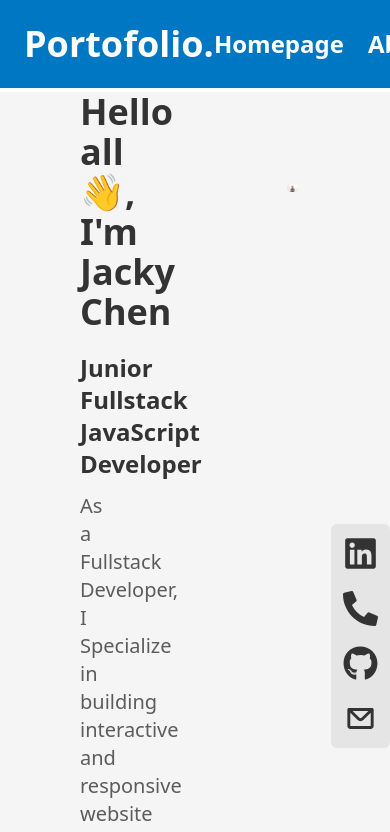
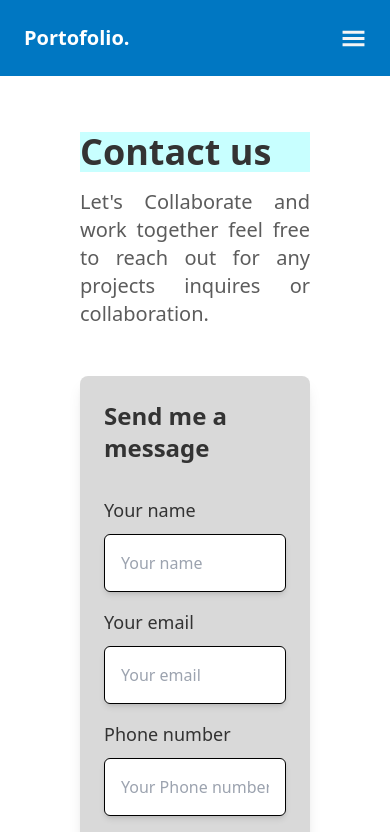
Before and after one commit to chenjacky32/MyPortofolio-Website, a React (Vite) app: page /contact in a window 390 px wide. Before the commit this address led to /Homepage. Shown: the top 832 px of the page. Built offline with nearby package versions, Linux system fonts and the light colour scheme.

Commit message:
feat: add responsive Navbar

```diff
--- a/src/App.jsx
+++ b/src/App.jsx
@@ -1,4 +1,4 @@
-import { RouterProvider, createBrowserRouter } from "react-router-dom";
+import { RouterProvider, createBrowserRouter, Navigate } from "react-router-dom";
 import RootPage from "./pages/RootPage";
 import Errorpage from "./pages/Errorpage";
 import Homepage from "./pages/HomePage";
@@ -14,6 +14,10 @@ export default function App() {
       element: <RootPage />,
       errorElement: <Errorpage />,
       children: [
+        {
+          index: true,
+          element: <Navigate to="/homepage" replace />,
+        },
         {
           path: "homepage",
           element: <Homepage />,
--- a/src/component/InputMessage.jsx
+++ b/src/component/InputMessage.jsx
@@ -3,7 +3,7 @@ export default function InputMessage(props) {
   const { name, id, placeholder, type } = props;
   return (
     <div>
-      <label htmlFor="" className="text-base font-medium text-gray-900">
+      <label htmlFor="" className="text-lg font-medium text-text100">
         {name}
       </label>
       <div className="mt-2.5 relative">
@@ -12,7 +12,7 @@ export default function InputMessage(props) {
           name={name}
           id={id}
           placeholder={placeholder}
-          className="block w-full px-4 py-4 text-black placeholder-gray-500 transition-all duration-200 border border-gray-200 rounded-md bg-gray-50 focus:outline-none focus:border-blue-600 focus:bg-white caret-blue-600"
+          className="block w-full px-4 py-4 text-black placeholder-gray-500 transition-all duration-200 border border-gray-200 rounded-md shadow-md bg-gray-50 focus:outline-none focus:border-blue-600 focus:bg-white caret-blue-600"
         />
       </div>
     </div>
--- a/src/component/ItemProjectGrid.jsx
+++ b/src/component/ItemProjectGrid.jsx
@@ -5,7 +5,7 @@ import { GrView } from "react-icons/gr";
 export default function ItemProjectGrid(props) {
   const { name, description, date, techStack, repository, liveDemo } = props;
   return (
-    <div className="max-w-md p-3 border-gray-200 rounded-lg shadow bg-sky-300">
+    <div className="max-w-md p-3 border-gray-200 rounded-lg shadow-lg bg-bg300/75">
       <img className="rounded-lg h-[300px] w-full object-cover" src="/src/assets/mikhail-fesenko-p6YWrjhmjhM-unsplash.jpg" alt="" />
       <div className="p-5 text-justify ">
         <div className="flex flex-row-reverse items-baseline justify-between">
@@ -22,7 +22,7 @@ export default function ItemProjectGrid(props) {
         </ul>
         <div className="flex gap-4 py-3 mt-8 font-bold">
           <div>
-            <a href={liveDemo} className="flex gap-3 p-3 m-auto rounded-full bg-text100 text-bg200 hover:bg-text200">
+            <a href={liveDemo} className="flex gap-3 p-3 m-auto text-sm rounded-full bg-text100 text-bg200 hover:bg-text200">
               Live Demo
               <span>
                 <GrView size="20" />
@@ -30,7 +30,7 @@ export default function ItemProjectGrid(props) {
             </a>
           </div>
           <div>
-            <a href={repository} className="flex gap-3 p-3 m-auto rounded-full bg-accent200 text-bg200 hover:bg-primary100">
+            <a href={repository} className="flex justify-center gap-3 p-3 m-auto text-sm rounded-full bg-accent200 text-bg200 hover:bg-primary100">
               Repository
               <span>
                 {" "}
--- a/src/component/Navbar.jsx
+++ b/src/component/Navbar.jsx
@@ -1,5 +1,8 @@
 import { Link } from "react-router-dom";
 import { FaSun } from "react-icons/fa6";
+import { GiHamburgerMenu } from "react-icons/gi";
+import { ImCross } from "react-icons/im";
+import { useState } from "react";
 const ItemNavbar = [
   {
     name: "Homepage",
@@ -28,17 +31,35 @@ const ItemNavbar = [
 ];
 
 export default function Navbar() {
+  const [isOpen, setIsOpen] = useState(false);
   return (
-    <div className="fixed top-0 left-0 right-0 z-10 p-6 mb-2 bg-primary100 container-xl">
-      <div className="container flex justify-between text-bg200">
-        <h1 className="text-4xl font-bold text-bg100">Portofolio.</h1>
-        <ul className="flex items-center gap-6 ">
+    <div className="fixed top-0 left-0 right-0 z-10 p-6 mb-2 bg-primary100 ">
+      <div className="container flex flex-row justify-between container-xl text-bg200 max-sm:container-sm">
+        <h1 className="font-bold sm:text-2xl md:text-3xl lg:text-4xl max-sm:text-xl text-bg100">Portofolio.</h1>
+        <ul className="items-center w-auto gap-6 lg:flex sm:hidden max-sm:hidden">
           {ItemNavbar.map((item, index) => (
             <li key={index} className="font-sans text-2xl font-semibold text-bg100 hover:text-bg100/60">
               <Link to={item.link}>{item.name}</Link>
             </li>
           ))}
         </ul>
+
+        <button className="lg:hidden" onClick={() => setIsOpen(!isOpen)}>
+          {isOpen ? <ImCross size={20} /> : <GiHamburgerMenu size={25} />}
+        </button>
+      </div>
+      <div className="container lg:hidden max-sm:container-sm">
+        {isOpen && (
+          <ul className="flex flex-col gap-2 py-3 font-semibold text-bg100 ">
+            {ItemNavbar.map((item, index) => (
+              <li key={index} className="hover:text-bg100/60 ">
+                <Link to={item.link} className="sm:text-base max-sm:text-sm">
+                  {item.name}
+                </Link>
+              </li>
+            ))}
+          </ul>
+        )}
       </div>
     </div>
   );
--- a/src/pages/ContactPage.jsx
+++ b/src/pages/ContactPage.jsx
@@ -4,17 +4,15 @@ import { contactInfo, followMeOn } from "../utils/utils";
 
 export default function ContactPage() {
   return (
-    <section className="py-20 container-xl ">
-      <div className="container px-10 py-24 mx-auto my-3 bg-emerald-400 sm:px-6 lg:px-8 ">
-        <div className="max-w-6xl mx-auto mt-12 lg:mt-20">
-          <h2 className="text-3xl font-bold leading-tight text-black-300 sm:text-4xl lg:text-5xl">Contact us</h2>
-          <p className="max-w-xl mt-4 text-2xl leading-relaxed text-black-500">Let's Collaborate and work together feel free to reach out for any projects inquires or collaboration</p>
-        </div>
-        <div className="max-w-6xl mx-auto mt-12 overflow-hidden bg-white rounded-md shadow-md lg:mt-20">
+    <section className="py-20 container-xl bg-bg100">
+      <div className="container flex flex-col px-20 py-10 my-3 ">
+        <h1 className="text-4xl font-bold text-start text-text100 bg-primary300">Contact us</h1>
+        <p className="mt-4 text-xl font-medium text-justify text-text200">Let's Collaborate and work together feel free to reach out for any projects inquires or collaboration.</p>
+        <div className="mt-12 overflow-hidden rounded-lg shadow-lg bg-bg300/75 ">
           <div className="grid items-stretch grid-cols-1 lg:grid-cols-5">
             <div className="lg:col-span-3">
               <div className="p-6 sm:p-10">
-                <h3 className="text-2xl font-semibold text-black">Send me a message</h3>
+                <h3 className="text-2xl font-semibold text-text100">Send me a message</h3>
                 <form action="#" className="mt-8">
                   <div className="grid grid-cols-1 sm:grid-cols-2 gap-x-5 gap-y-4">
                     <InputMessage name="Your name" id="" placeholder="Your name" type="text" />
@@ -22,7 +20,7 @@ export default function ContactPage() {
                     <InputMessage name="Phone number" id="" placeholder="Your Phone number" type="text" />
                     <InputMessage name="Company name" id="" placeholder="Company name" type="text" />
                     <div className="sm:col-span-2">
-                      <label htmlFor="" className="text-base font-medium text-gray-900">
+                      <label htmlFor="" className="text-lg font-medium text-text100">
                         Message
                       </label>
                       <div className="mt-2.5 relative">
@@ -30,7 +28,7 @@ export default function ContactPage() {
                           name=""
                           id=""
                           placeholder=""
-                          className="block w-full px-4 py-4 text-black placeholder-gray-500 transition-all duration-200 border border-gray-200 rounded-md resize-y bg-gray-50 focus:outline-none focus:border-blue-600 focus:bg-white caret-blue-600"
+                          className="block w-full px-4 py-4 text-black placeholder-gray-500 transition-all duration-200 border border-gray-200 rounded-md shadow-md resize-y bg-gray-50 focus:outline-none focus:border-blue-600 focus:bg-white caret-blue-600"
                           rows="4"
                         ></textarea>
                       </div>
@@ -38,7 +36,7 @@ export default function ContactPage() {
                     <div className="sm:col-span-2">
                       <button
                         type="submit"
-                        className="inline-flex items-center justify-center w-full px-4 py-4 mt-2 text-base font-semibold text-white transition-all duration-200 bg-blue-600 border border-transparent rounded-md focus:outline-none hover:bg-blue-700 focus:bg-blue-700"
+                        className="inline-flex items-center justify-center w-full px-4 py-4 mt-2 text-lg font-bold transition-all duration-200 border-2 border-solid rounded-md text-bg100 bg-accent200 focus:outline-none hover:bg-accent100 focus:bg-accent100"
                       >
                         Send
                       </button>
@@ -52,12 +50,12 @@ export default function ContactPage() {
               <div className="h-full p-6 sm:p-10">
                 <div className="flex flex-col justify-between h-full">
                   <div>
-                    <h4 className="text-2xl font-semibold text-black">Contact info</h4>
+                    <h4 className="text-2xl font-semibold text-text100">Contact info</h4>
                     <div className="mt-8 space-y-7">
                       {contactInfo.map((item, index) => (
                         <div key={index} className="flex items-start">
                           {item.icon}
-                          <span className="block ml-3 text-gray-900 text-md">{item.title}</span>
+                          <span className="block ml-3 text-lg text-text100">{item.title}</span>
                         </div>
                       ))}
                     </div>
@@ -66,13 +64,13 @@ export default function ContactPage() {
                   <div className="mt-8 lg:mt-auto">
                     <hr className="border-gray-200" />
                     <div className="flex items-center justify-between mt-7">
-                      <p className="text-lg font-semibold text-black">Follow me on</p>
+                      <p className="text-lg font-semibold text-text100">Follow me on</p>
                       <ul className="flex items-center justify-end space-x-3 ">
                         {followMeOn.map((item) => (
                           <li key={item.id}>
                             <a
                               href={item.link}
-                              className="flex items-center justify-center text-gray-800 transition-all duration-200 bg-transparent border border-gray-300 rounded-full h-7 w-7 focus:bg-blue-600 hover:text-white focus:text-white hover:bg-blue-600 hover:border-blue-600 focus:border-blue-600"
+                              className="flex items-center justify-center w-10 h-10 transition-all duration-200 bg-transparent border rounded-full border-text100 text-text100 focus:bg-primary200 hover:text-bg100 focus:text-bg100 hover:bg-primary200 hover:border-primary200 focus:border-primary200"
                               target="_blank"
                               rel="noopener noreferrer"
                             >
--- a/src/pages/HomePage.jsx
+++ b/src/pages/HomePage.jsx
@@ -8,7 +8,7 @@ export default function Homepage() {
         <div className="w-1/2 gap-4 px-20 m-auto">
           <h1 className="text-4xl font-bold text-text100">Hello all👋, I'm Jacky Chen</h1>
           <div className="my-5">
-            <h2 className="my-3 text-2xl font-semibold text-text100 ">Junior Fullstack JavaScript Developer</h2>
+            <h2 className="my-3 text-2xl font-semibold text-text100">Junior Fullstack JavaScript Developer</h2>
             <p className="text-xl font-medium text-justify text-text200">
               As a Fullstack Developer, I Specialize in building interactive and responsive website with a focus on user experience. on the backend, I create scallable API'S to effeciency handle server-side request.{" "}
             </p>
--- a/src/pages/ProjectsPage.jsx
+++ b/src/pages/ProjectsPage.jsx
@@ -11,7 +11,7 @@ export default function ProjectsPage() {
   const [toggleView, setToggleView] = useState("list");
   return (
     <section className="py-20 container-xl bg-bg100">
-      <div className="container flex flex-col px-20 py-10 my-3">
+      <div className="container flex flex-col px-20 py-10 my-3 ">
         <h1 className="text-4xl font-bold text-start text-text100">My Projects</h1>
         <div className="flex justify-end gap-3 ">
           <div className="flex flex-col w-1/3 gap-4 px-2 py-4 ">
--- a/src/pages/RootPage.jsx
+++ b/src/pages/RootPage.jsx
@@ -1,16 +1,9 @@
 /* eslint-disable react-hooks/exhaustive-deps */
-import { useEffect } from "react";
-import { useNavigate } from "react-router-dom";
+
 import { Outlet } from "react-router-dom";
 import Navbar from "../component/Navbar";
 
 export default function RootPage() {
-  const Navigate = useNavigate();
-
-  useEffect(() => {
-    Navigate("/Homepage");
-  }, []);
-
   return (
     <>
       <Navbar />
--- a/src/utils/utils.jsx
+++ b/src/utils/utils.jsx
@@ -39,7 +39,7 @@ export const followMeOn = [
     id: 1,
     link: "https://x.com/chenjacky32",
     icon: (
-      <svg className="w-4 h-4" xmlns="http://www.w3.org/2000/svg" viewBox="0 0 24 24" fill="currentColor">
+      <svg className="w-6 h-6" xmlns="http://www.w3.org/2000/svg" viewBox="0 0 24 24" fill="currentColor">
         <path d="M19.633 7.997c.013.175.013.349.013.523 0 5.325-4.053 11.461-11.46 11.461-2.282 0-4.402-.661-6.186-1.809.324.037.636.05.973.05a8.07 8.07 0 0 0 5.001-1.721 4.036 4.036 0 0 1-3.767-2.793c.249.037.499.062.761.062.361 0 .724-.05 1.061-.137a4.027 4.027 0 0 1-3.23-3.953v-.05c.537.299 1.16.486 1.82.511a4.022 4.022 0 0 1-1.796-3.354c0-.748.199-1.434.548-2.032a11.457 11.457 0 0 0 8.306 4.215c-.062-.3-.1-.611-.1-.923a4.026 4.026 0 0 1 4.028-4.028c1.16 0 2.207.486 2.943 1.272a7.957 7.957 0 0 0 2.556-.973 4.02 4.02 0 0 1-1.771 2.22 8.073 8.073 0 0 0 2.319-.624 8.645 8.645 0 0 1-2.019 2.083z"></path>
       </svg>
     ),
@@ -48,7 +48,7 @@ export const followMeOn = [
     id: 2,
     link: "https://www.linkedin.com/in/jacky-chen-1b55422a1",
     icon: (
-      <svg className="w-4 h-4" xmlns="http://www.w3.org/2000/svg" fill="currentColor" x="0px" y="0px" width="100" height="100" viewBox="0 0 30 30">
+      <svg className="w-6 h-6" xmlns="http://www.w3.org/2000/svg" fill="currentColor" x="0px" y="0px" width="100" height="100" viewBox="0 0 30 30">
         <path d="M24,4H6C4.895,4,4,4.895,4,6v18c0,1.105,0.895,2,2,2h18c1.105,0,2-0.895,2-2V6C26,4.895,25.105,4,24,4z M10.954,22h-2.95 v-9.492h2.95V22z M9.449,11.151c-0.951,0-1.72-0.771-1.72-1.72c0-0.949,0.77-1.719,1.72-1.719c0.948,0,1.719,0.771,1.719,1.719 C11.168,10.38,10.397,11.151,9.449,11.151z M22.004,22h-2.948v-4.616c0-1.101-0.02-2.517-1.533-2.517 c-1.535,0-1.771,1.199-1.771,2.437V22h-2.948v-9.492h2.83v1.297h0.04c0.394-0.746,1.356-1.533,2.791-1.533 c2.987,0,3.539,1.966,3.539,4.522V22z"></path>
       </svg>
     ),
@@ -57,7 +57,7 @@ export const followMeOn = [
     id: 3,
     link: "https://www.instagram.com/chenjacky32",
     icon: (
-      <svg className="w-4 h-4" xmlns="http://www.w3.org/2000/svg" viewBox="0 0 24 24" fill="currentColor">
+      <svg className="w-6 h-6" xmlns="http://www.w3.org/2000/svg" viewBox="0 0 24 24" fill="currentColor">
         <path d="M11.999 7.377a4.623 4.623 0 1 0 0 9.248 4.623 4.623 0 0 0 0-9.248zm0 7.627a3.004 3.004 0 1 1 0-6.008 3.004 3.004 0 0 1 0 6.008z"></path>
         <circle cx="16.806" cy="7.207" r="1.078"></circle>
         <path d="M20.533 6.111A4.605 4.605 0 0 0 17.9 3.479a6.606 6.606 0 0 0-2.186-.42c-.963-.042-1.268-.054-3.71-.054s-2.755 0-3.71.054a6.554 6.554 0 0 0-2.184.42 4.6 4.6 0 0 0-2.633 2.632 6.585 6.585 0 0 0-.419 2.186c-.043.962-.056 1.267-.056 3.71 0 2.442 0 2.753.056 3.71.015.748.156 1.486.419 2.187a4.61 4.61 0 0 0 2.634 2.632 6.584 6.584 0 0 0 2.185.45c.963.042 1.268.055 3.71.055s2.755 0 3.71-.055a6.615 6.615 0 0 0 2.186-.419 4.613 4.613 0 0 0 2.633-2.633c.263-.7.404-1.438.419-2.186.043-.962.056-1.267.056-3.71s0-2.753-.056-3.71a6.581 6.581 0 0 0-.421-2.217zm-1.218 9.532a5.043 5.043 0 0 1-.311 1.688 2.987 2.987 0 0 1-1.712 1.711 4.985 4.985 0 0 1-1.67.311c-.95.044-1.218.055-3.654.055-2.438 0-2.687 0-3.655-.055a4.96 4.96 0 0 1-1.669-.311 2.985 2.985 0 0 1-1.719-1.711 5.08 5.08 0 0 1-.311-1.669c-.043-.95-.053-1.218-.053-3.654 0-2.437 0-2.686.053-3.655a5.038 5.038 0 0 1 .311-1.687c.305-.789.93-1.41 1.719-1.712a5.01 5.01 0 0 1 1.669-.311c.951-.043 1.218-.055 3.655-.055s2.687 0 3.654.055a4.96 4.96 0 0 1 1.67.311 2.991 2.991 0 0 1 1.712 1.712 5.08 5.08 0 0 1 .311 1.669c.043.951.054 1.218.054 3.655 0 2.436 0 2.698-.043 3.654h-.011z"></path>
@@ -68,7 +68,7 @@ export const followMeOn = [
     id: 4,
     link: "https://github.com/chenjacky32",
     icon: (
-      <svg className="w-4 h-4" xmlns="http://www.w3.org/2000/svg" viewBox="0 0 24 24" fill="currentColor">
+      <svg className="w-6 h-6" xmlns="http://www.w3.org/2000/svg" viewBox="0 0 24 24" fill="currentColor">
         <path
           fillRule="evenodd"
           clipRule="evenodd"
```
